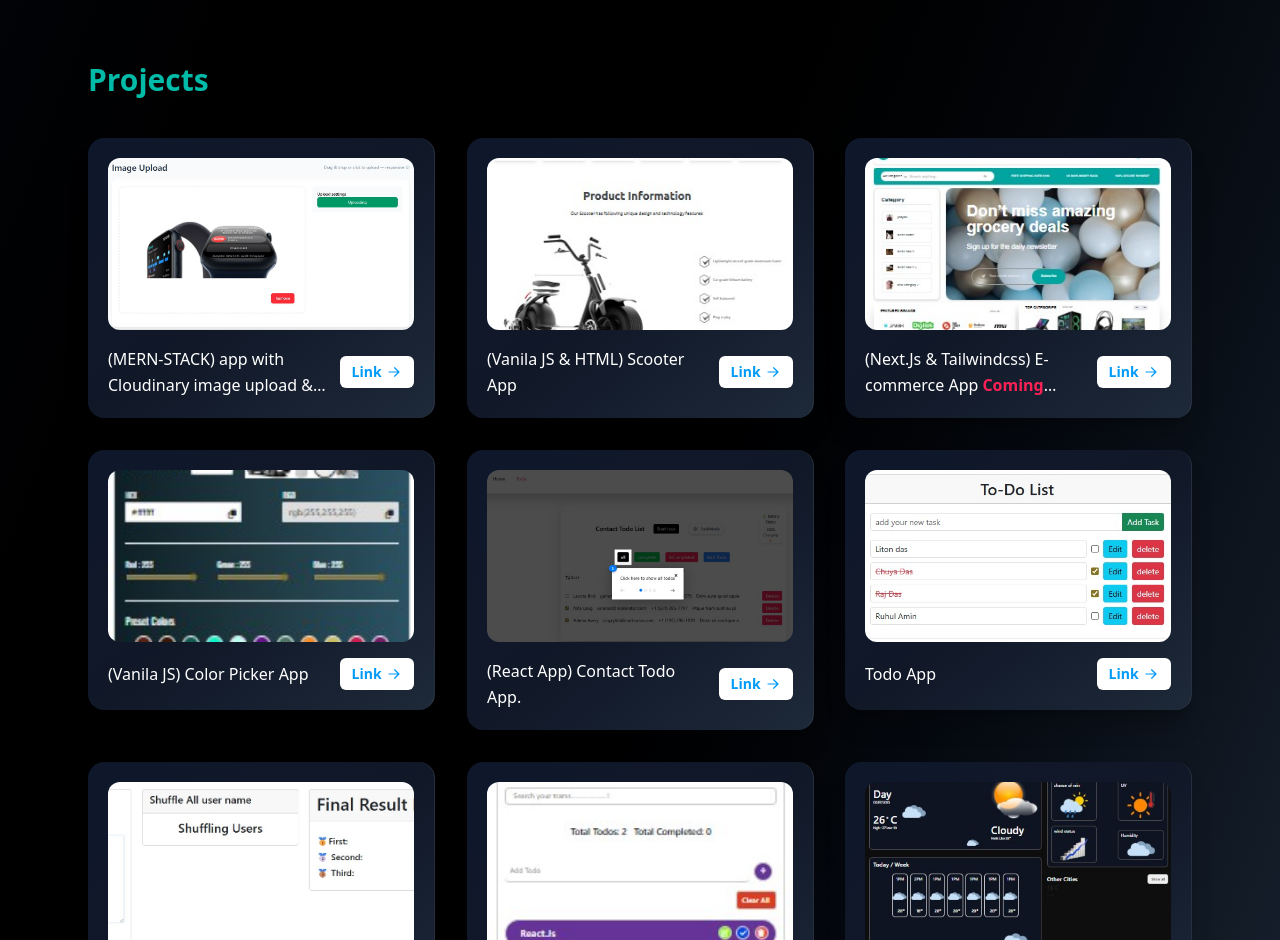
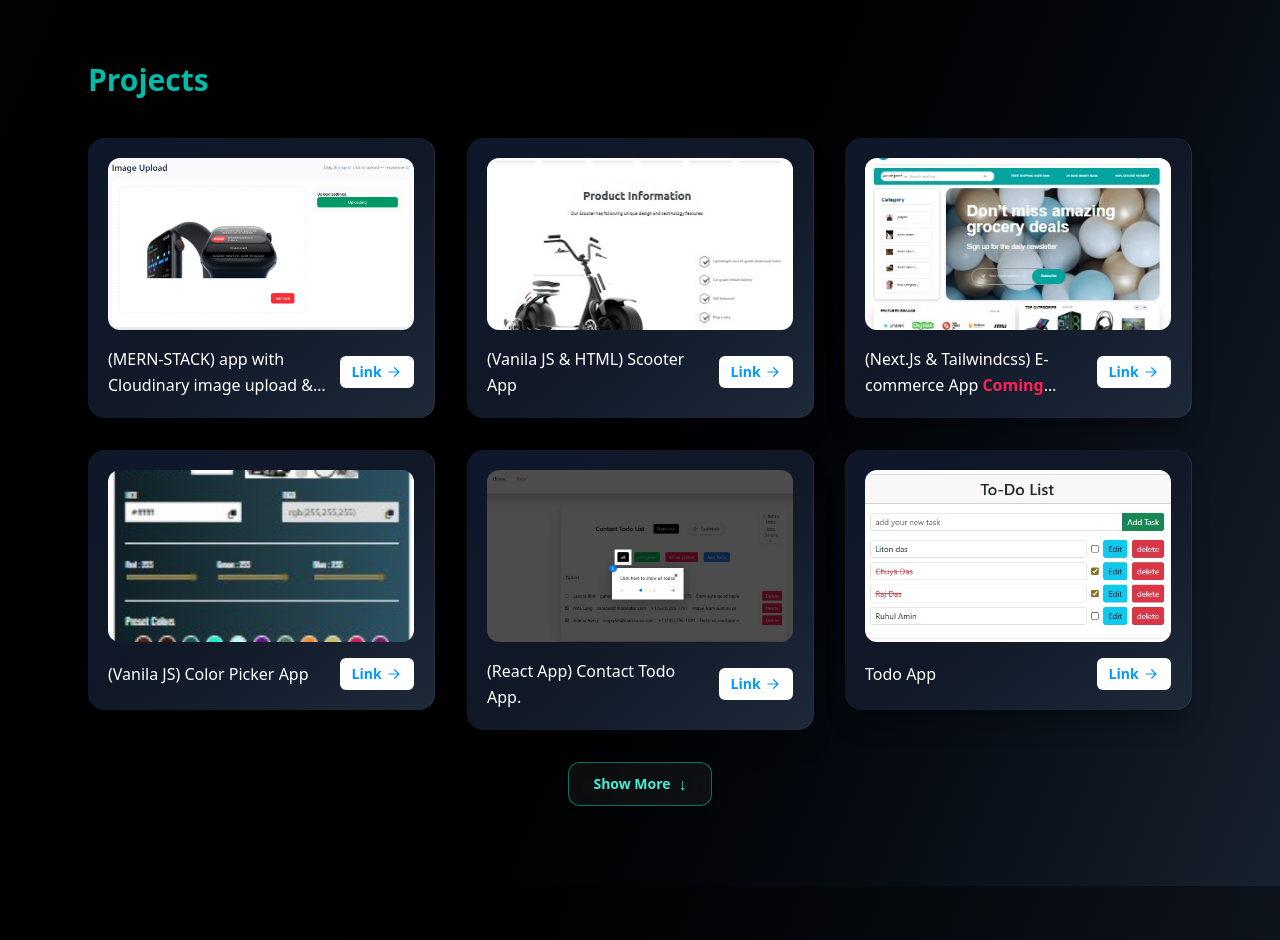
Before and after one commit to liton-das/dev.portfolio, a React (Vite) app in the folder client/: page / in a window 1280 px wide. Shown: the part 1860-2800 px from the top of the page. Built offline with nearby package versions, Linux system fonts and the light colour scheme.

Commit message:
bug fixing and add button in Project section

```diff
--- a/client/src/components/Projects.jsx
+++ b/client/src/components/Projects.jsx
@@ -1,4 +1,4 @@
-import React from "react";
+import React, { useState } from "react";
 import CloudSnap from "../assets/projectImg.jpg";
 import TodoImg from "../assets/TodoImg.jpg";
 import ContactTodo from "../assets/ContactTodo.jpg";
@@ -9,77 +9,139 @@ import Scooter from "../assets/Scooter.jpg";
 import Ecommerce from "../assets/E-commerc.jpg";
 import TaskTodo from "../assets/TaskTodo.jpg";
 import Card from "./Card";
-const allProjects=[
+const allProjects = [
   {
-    id:1,
-    image:CloudSnap,
-    imageLink:"https://cloud-snap-qb6l.vercel.app/",
-    content:"(MERN-STACK) app with Cloudinary image upload & delete."
+    id: 1,
+    image: CloudSnap,
+    imageLink: "https://cloud-snap-qb6l.vercel.app/",
+    content: "(MERN-STACK) app with Cloudinary image upload & delete.",
   },
   {
-    id:2,
-    image:Scooter,
-    imageLink:"https://liton-das.github.io/scooter_ui_design/",
-    content:"(Vanila JS & HTML) Scooter App"
+    id: 2,
+    image: Scooter,
+    imageLink: "https://liton-das.github.io/scooter_ui_design/",
+    content: "(Vanila JS & HTML) Scooter App",
   },
   {
-    id:3,
-    image:Ecommerce,
-    imageLink:"#",
-    content:"(Next.Js & Tailwindcss) E-commerce App",
-    subContent:'Coming Soon'
+    id: 3,
+    image: Ecommerce,
+    imageLink: "#",
+    content: "(Next.Js & Tailwindcss) E-commerce App",
+    subContent: "Coming Soon",
   },
   {
-    id:4,
-    image:ColorPiker,
-    imageLink:"https://liton-das.github.io/favorite-color-picker/",
-    content:"(Vanila JS) Color Picker App"
+    id: 4,
+    image: ColorPiker,
+    imageLink: "https://liton-das.github.io/favorite-color-picker/",
+    content: "(Vanila JS) Color Picker App",
   },
   {
-    id:5,
-    image:ContactTodo,
-    imageLink:"https://contact-app-six-henna.vercel.app/",
-    content:"(React App) Contact Todo App."
+    id: 5,
+    image: ContactTodo,
+    imageLink: "https://contact-app-six-henna.vercel.app/",
+    content: "(React App) Contact Todo App.",
   },
   {
-    id:6,
-    image:TodoImg,
-    imageLink:"https://liton-das.github.io/simple-todo/",
-    content:"Todo App"
+    id: 6,
+    image: TodoImg,
+    imageLink: "https://liton-das.github.io/simple-todo/",
+    content: "Todo App",
   },
   {
-    id:7,
-    image:LottaryImg,
-    imageLink:"https://liton-das.github.io/lottery_system/",
-    content:"(Vanila js and html) swap App"
+    id: 7,
+    image: LottaryImg,
+    imageLink: "https://liton-das.github.io/lottery_system/",
+    content: "(Vanila js and html) swap App",
   },
   {
-    id:8,
-    image:TaskTodo,
-    imageLink:"https://liton-das.github.io/task-management/",
-    content:"(Vanila js and html) Task Todo App"
+    id: 8,
+    image: TaskTodo,
+    imageLink: "https://liton-das.github.io/task-management/",
+    content: "(Vanila js and html) Task Todo App",
   },
   {
-    id:9,
-    image:weather,
-    imageLink:"https://liton-das.github.io/weather-app/",
-    content:"(Vanila js and html) Weather App"
+    id: 9,
+    image: weather,
+    imageLink: "https://liton-das.github.io/weather-app/",
+    content: "(Vanila js and html) Weather App",
   },
-
-]
+];
 const Projects = () => {
+  const [currCard, setCurrCard] = useState(6);
+  const [ismore, setIsMore] = useState(false);
   return (
     <>
       {/* Projects */}
       <section id="projects" className="max-w-6xl mx-auto px-4 sm:px-6 py-16 sm:py-20">
         <h3 className="text-3xl font-bold mb-10 text-teal-500">Projects</h3>
         <div className="grid grid-cols-1 sm:grid-cols-2 md:grid-cols-3 gap-6 sm:gap-8">
-          {
-            allProjects.map((item)=>(
-              <Card key={item?.id} image={item?.image} imageLink={item?.imageLink} content={item?.content} subContent={item?.subContent}/>
-            ))
-          }
+          {!ismore
+            ? allProjects
+                .slice(0, currCard)
+                .map((item) => (
+                  <Card
+                    key={item?.id}
+                    image={item?.image}
+                    imageLink={item?.imageLink}
+                    content={item?.content}
+                    subContent={item?.subContent}
+                  />
+                ))
+            : allProjects.map((item) => (
+                <Card
+                  key={item?.id}
+                  image={item?.image}
+                  imageLink={item?.imageLink}
+                  content={item?.content}
+                  subContent={item?.subContent}
+                />
+              ))}
         </div>
+          {allProjects.length > 6 && (
+            <button
+              onClick={() => setIsMore(!ismore)}
+              className={
+                `
+              m-auto
+              mt-8
+              group
+              w-36 h-11
+              sm:w-32 sm:h-10
+              md:w-36 md:h-11
+              flex items-center justify-center gap-2
+
+              text-sm sm:text-xs md:text-sm font-semibold
+              text-teal-300
+
+              rounded-xl
+              border border-teal-400/50
+
+              bg-white/5 backdrop-blur-lg
+              shadow-md shadow-black/20
+
+              hover:bg-linear-to-r hover:from-teal-500 hover:to-cyan-500
+              hover:text-white
+              hover:shadow-lg hover:shadow-teal-500/50
+              hover:scale-105
+
+              active:scale-95
+              transition-all duration-300`
+              }
+              >
+              {ismore ? "Show Less" : "Show More"}
+
+              {/* Arrow animation */}
+              <span
+                className="
+                transition-transform duration-300
+                group-hover:translate-x-1
+                text-base
+                "
+                >
+                {ismore ? "↑" : "↓"}
+              </span>
+            </button>
+          )}
       </section>
     </>
   );
```
